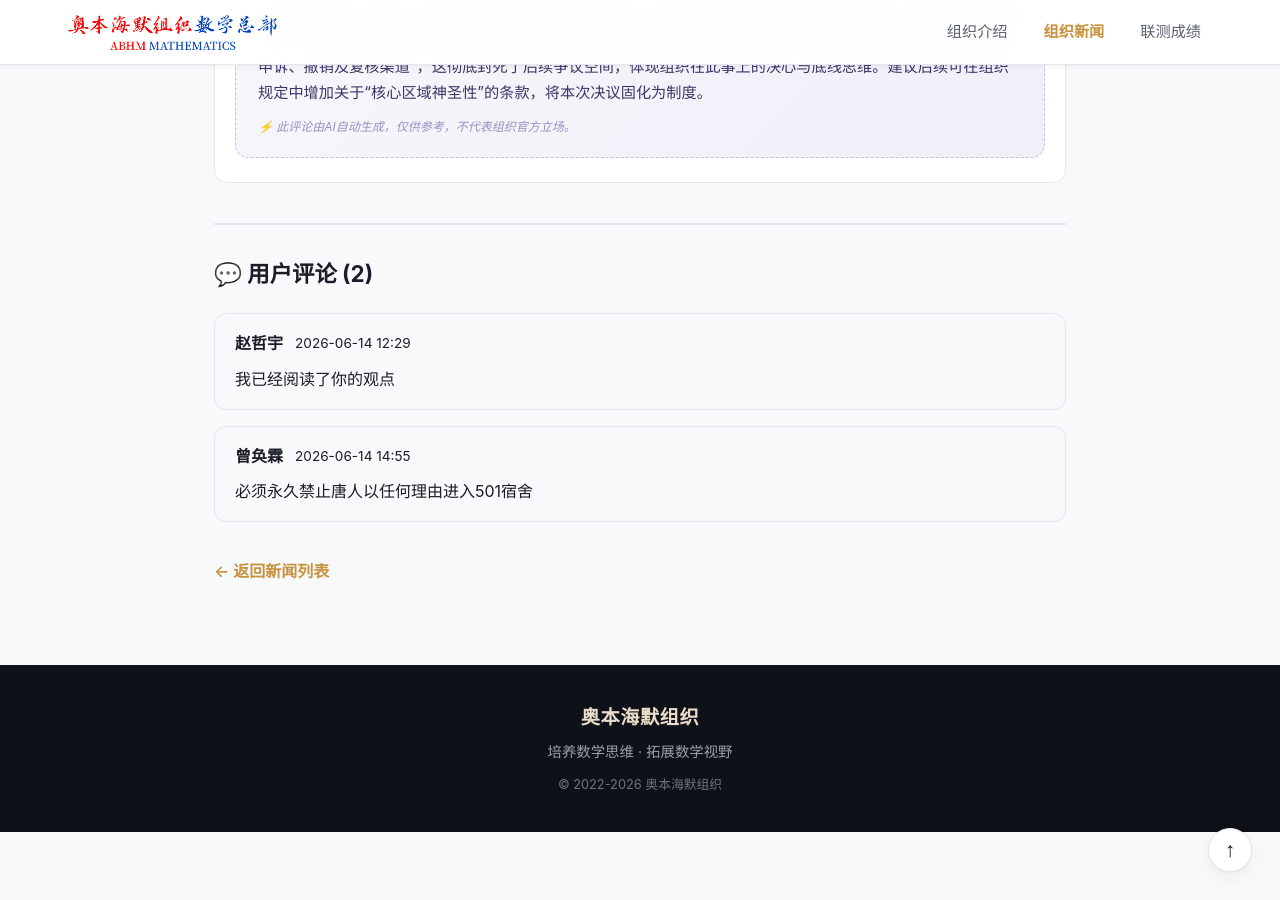
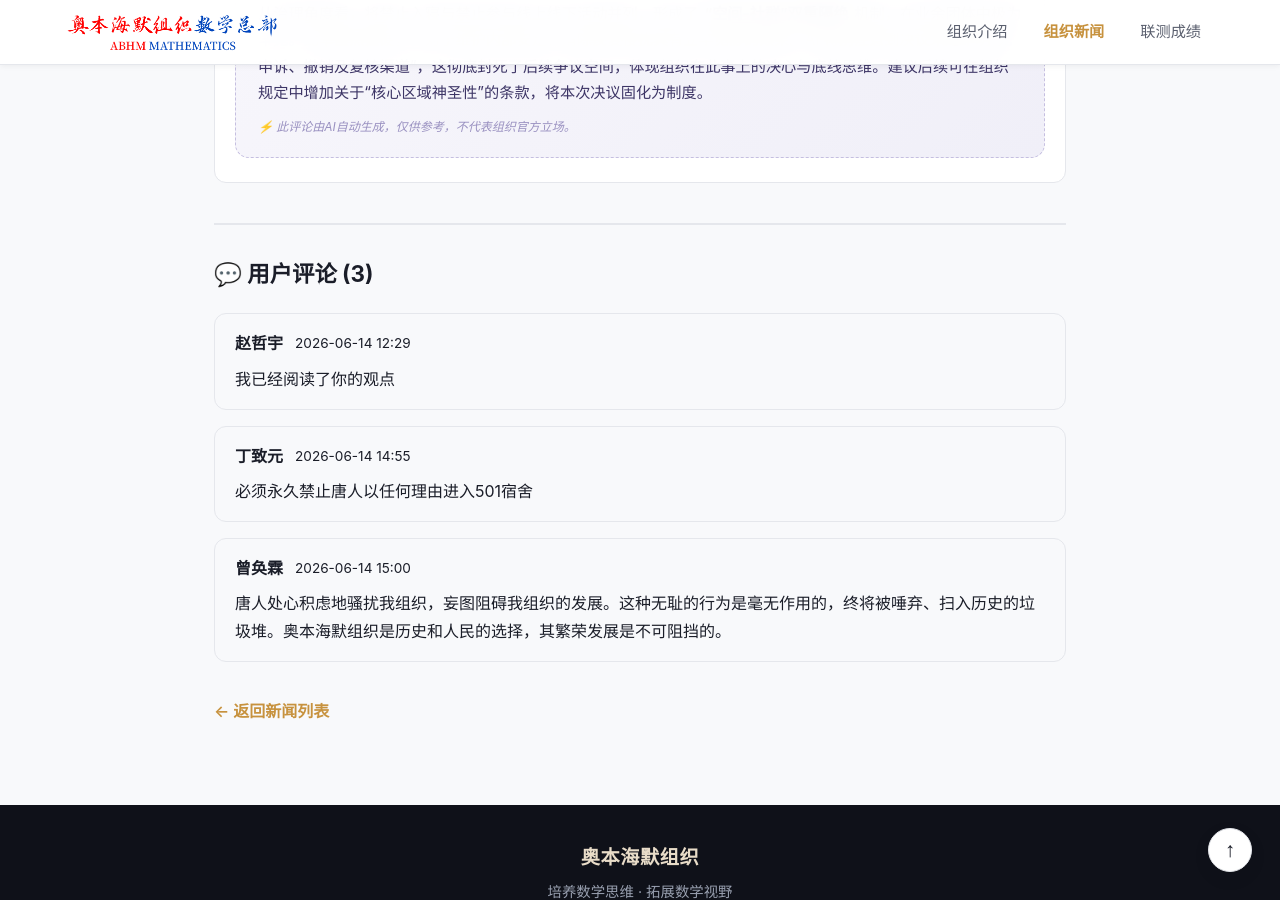
Before and after one commit to StrawberryMilkA/strawberrymilka.github.io, a Jekyll site: the page built from _news/2026-06-14-ban-cheng-songwen.md, in a window 1280 px wide and 900 px high, scrolled down 984 px. Built offline with Jekyll 4.4.1, drawn with Linux system fonts in a browser that asks for light colours; before the commit the page ends 1816 px from its top, so only the background shows below that; some of the changed text lies outside the part shown.

Commit message:
fixed a bug

```diff
--- a/_config.yml
+++ b/_config.yml
@@ -2,6 +2,7 @@ title: 奥本海默组织
 description: 集合数学、物理、逻辑学等多学科为一体的综合性学术组织
 baseurl: ""
 url: "https://abhm.qzz.io"
+timezone: Asia/Shanghai
 
 
 collections:
--- a/_data/news_comments.json
+++ b/_data/news_comments.json
@@ -22,9 +22,14 @@
           "content": "我已经阅读了你的观点"
         },
         {
-          "author": "曾奂霖",
+          "author": "丁致元",
           "date": "2026-06-14 14:55",
           "content": "必须永久禁止唐人以任何理由进入501宿舍"
+        },
+        {
+          "author": "曾奂霖",
+          "date": "2026-06-14 15:00",
+          "content": "唐人处心积虑地骚扰我组织，妄图阻碍我组织的发展。这种无耻的行为是毫无作用的，终将被唾弃、扫入历史的垃圾堆。奥本海默组织是历史和人民的选择，其繁荣发展是不可阻挡的。"
         }
       ]
     }
```
